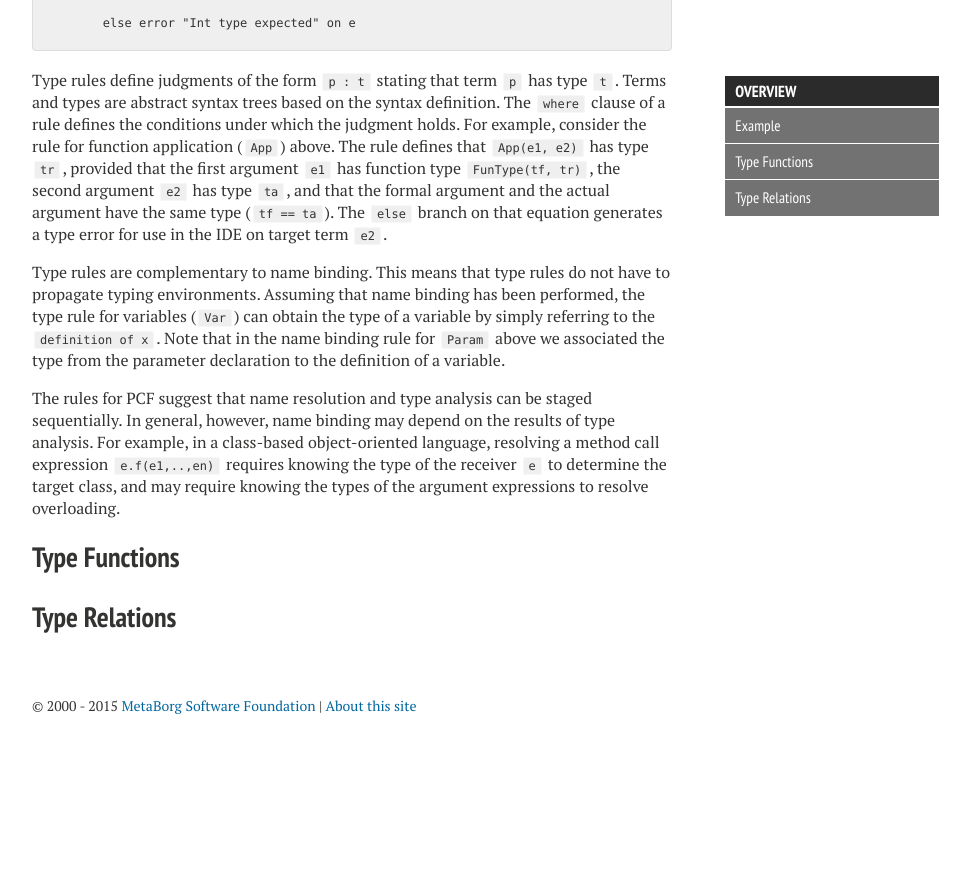
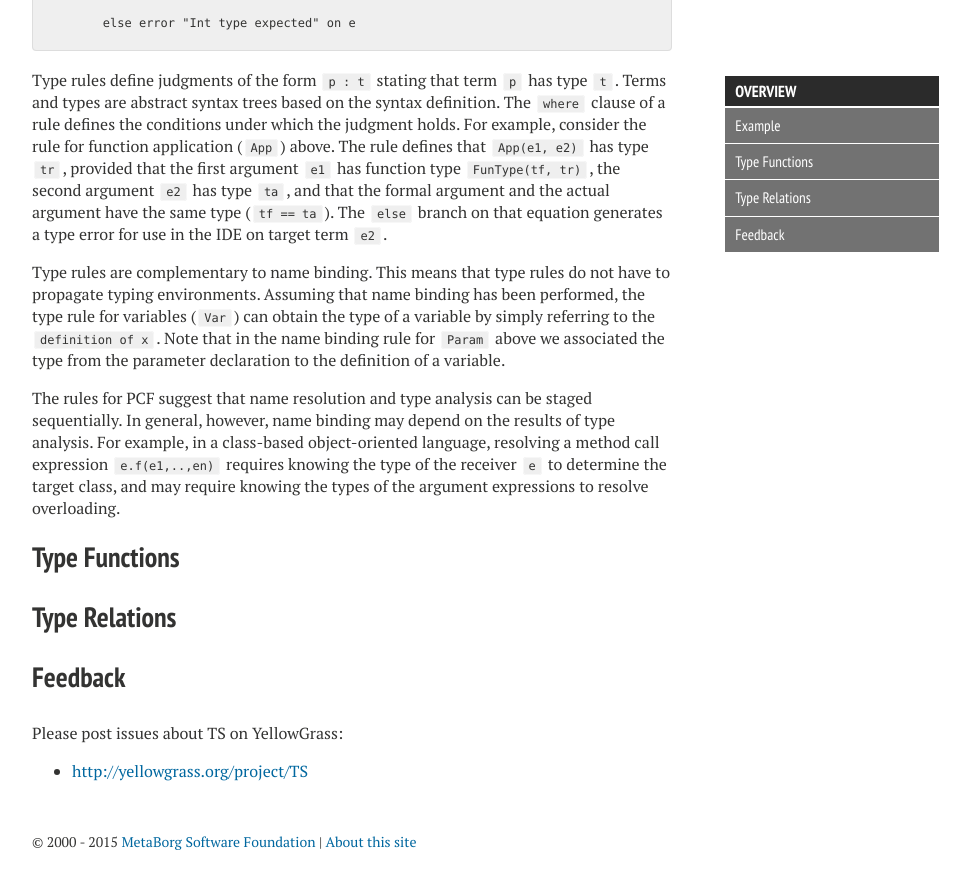
Before and after one commit to MartijnDwars/metaborg.github.io, a Jekyll site: the page built from ts/index.md, in a window 1280 px wide and 900 px high, scrolled down 1732 px. Shown: the top 889 px of the window, without its empty margins (288-1258 px from the left). Built offline with Jekyll 4.4.1, drawn with Linux system fonts in a browser that asks for light colours; nearby versions of some CDN libraries; before the commit the page ends 2496 px from its top, so only the background shows below that.

Commit message:
Update index.md

```diff
--- a/ts/index.md
+++ b/ts/index.md
@@ -19,3 +19,9 @@ context: ts
 </section><!-- /#table-of-contents -->
 
 {% include_relative TS.md %}
+
+## Feedback
+
+Please post issues about TS on YellowGrass:
+
+* <http://yellowgrass.org/project/TS>
```
